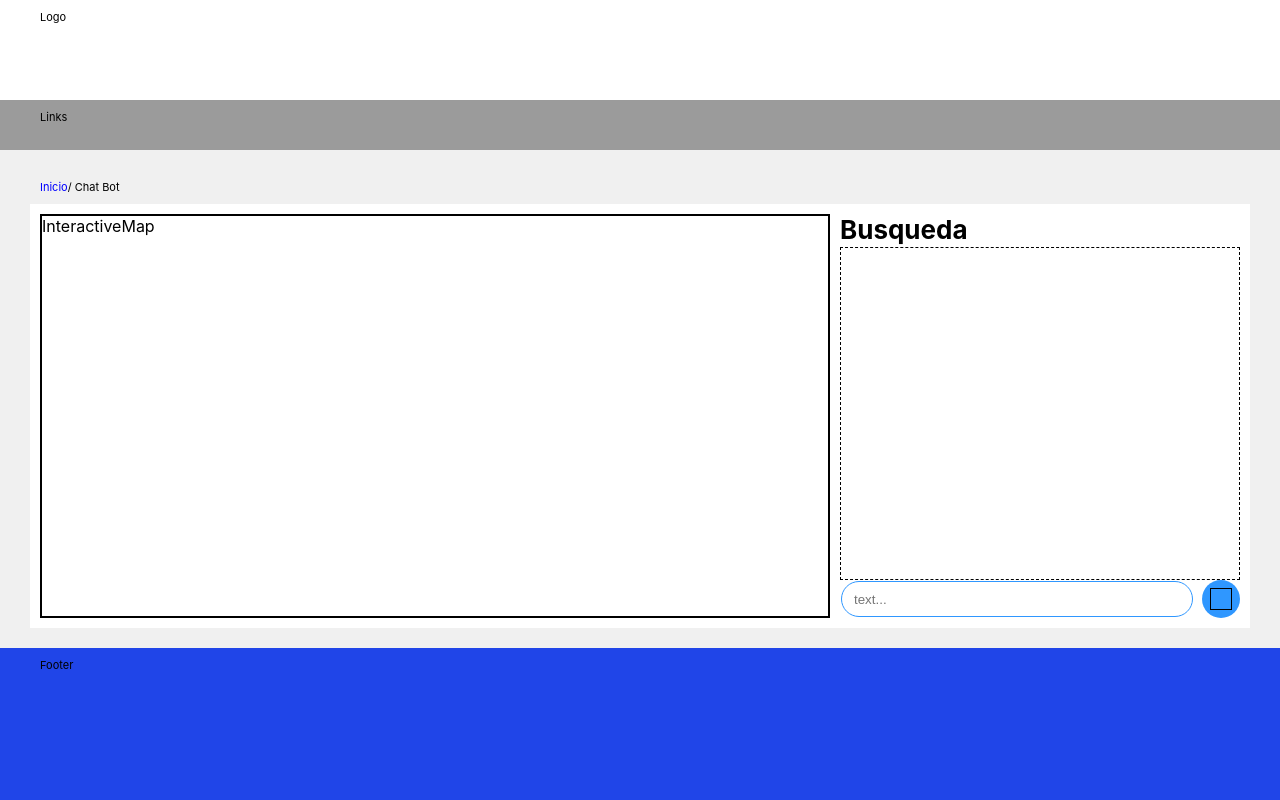
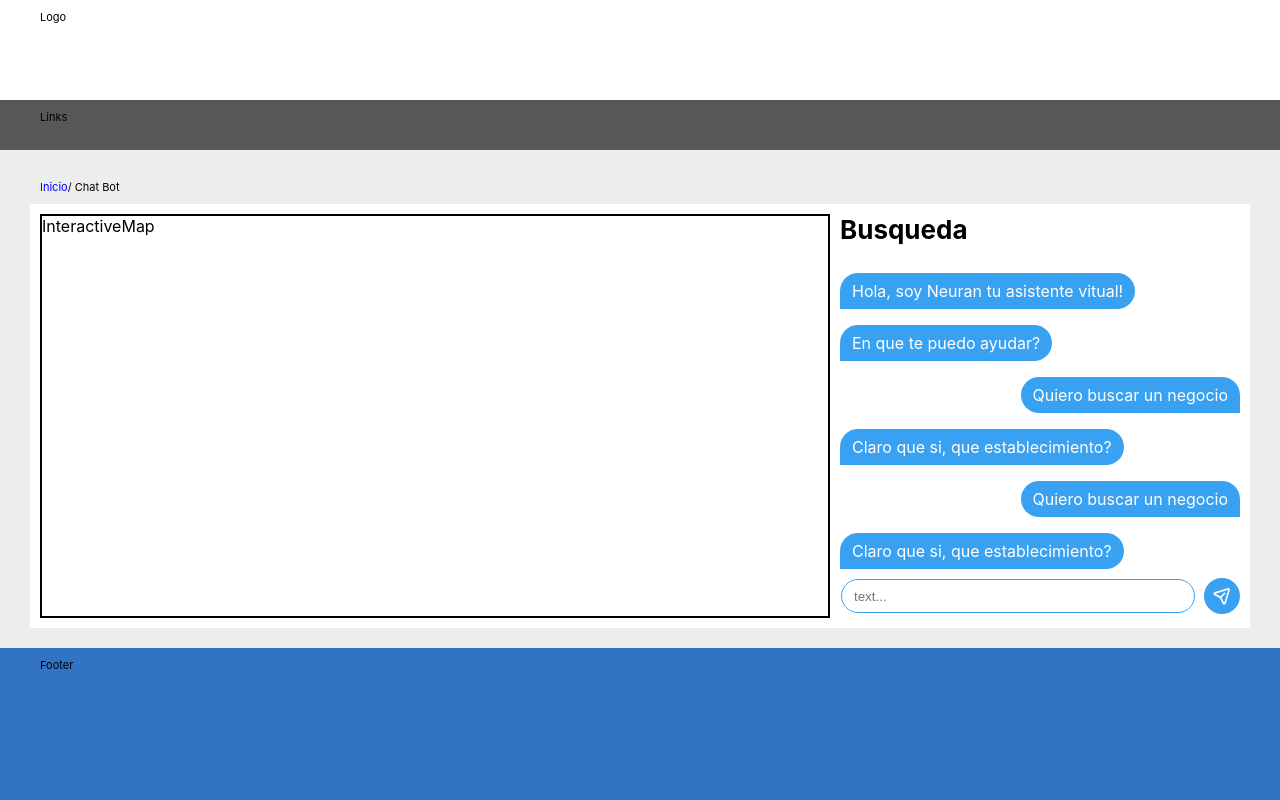
Before and after one commit to sebastianrdz/mapa-interactivo, a React (Create React App) app: page / in a window 1280 px wide. Shown: the top 800 px of the page. Built offline with nearby package versions, Linux system fonts and the light colour scheme; no server answers.

Commit message:
chatbot list

```diff
--- a/src/components/Body.jsx
+++ b/src/components/Body.jsx
@@ -20,7 +20,7 @@ function Body() {
 export default Body;
 
 const BodyWrapper = styled.div`
-	background-color: #f0f0f0;
+	background-color: #EDEDED;
 	padding: 20px;
 `;
 
--- /dev/null
+++ b/src/components/Bubble.jsx
@@ -0,0 +1,24 @@
+import styled from "@emotion/styled";
+
+const Bubble = (props) => {
+	return (
+		<BubbleRow>
+			<BubbleContent client={props.client}>{props.children}</BubbleContent>
+		</BubbleRow>
+	);
+};
+
+export default Bubble;
+
+const BubbleRow = styled.div`
+  display: flex;
+	margin: 8px 0;
+`;
+const BubbleContent = styled.div`
+  color: white;
+  border-radius: ${props => props.client === "bot" ? "20px 20px 20px 0" : "20px 20px 0 20px"};
+	padding: 8px 12px;
+	width: fit-content;
+	background-color: #38a1f2;
+  margin-left: ${props => props.client === "bot" ? "" : "auto"};
+`;
--- a/src/components/ChatBot.jsx
+++ b/src/components/ChatBot.jsx
@@ -1,17 +1,70 @@
 import { useState } from "react";
 import { dispatchIntention } from "../api/intentionApi";
 import styled from "@emotion/styled";
+import { Bubble } from "../components";
+import { SendIcon } from "../img";
 
 function ChatBot() {
 	const [inputText, setInputText] = useState("");
+	const [history, setHistory] = useState([
+		{
+			message: "Hola, soy Neuran tu asistente vitual!",
+			client: "bot",
+		},
+		{
+			message: "En que te puedo ayudar?",
+			client: "bot",
+		},
+		{
+			message: "Quiero buscar un negocio",
+			client: "user",
+		},
+		{
+			message: "Claro que si, que establecimiento?",
+			client: "bot",
+		},
+		{
+			message: "Quiero buscar un negocio",
+			client: "user",
+		},
+		{
+			message: "Claro que si, que establecimiento?",
+			client: "bot",
+		},
+		{
+			message: "Quiero buscar un negocio",
+			client: "user",
+		},
+		{
+			message: "Claro que si, que establecimiento?",
+			client: "bot",
+		},
+		{
+			message: "Quiero buscar un negocio",
+			client: "user",
+		},
+		{
+			message: "Claro que si, que establecimiento?",
+			client: "bot",
+		},
+	]);
 	// const [response, setResponse] = useState({});
 
 	return (
 		<ChatBotWrapper>
 			<ChatHeader> Busqueda </ChatHeader>
-			<ChatHistory></ChatHistory>
+			<ChatHistory>
+				{history.map((content) => {
+					return <Bubble client={content.client}>{content.message}</Bubble>;
+				})}
+			</ChatHistory>
 			<ChatInputWrapper>
-				<ChatInputBox placeholder="text..." onChange={(e) => {setInputText(e.target.value)}}/>
+				<ChatInputBox
+					placeholder="text..."
+					onChange={(e) => {
+						setInputText(e.target.value);
+					}}
+				/>
 				<ChatButton onClick={dispatchIntention(inputText)}>
 					<SendIcon />
 				</ChatButton>
@@ -28,20 +81,23 @@ const ChatBotWrapper = styled.div`
 	width: 100%;
 	margin-left: 10px;
 	max-width: 400px;
-	/* border: 1px solid red; */
+	max-height: 400px; // ?
 `;
 
 const ChatHeader = styled.div`
 	height: 40px;
-	/* border: 1px solid green; */
 	font-size: 26px;
 	font-weight: 700;
-`
+	margin-bottom: 20px;
+`;
 
 const ChatHistory = styled.div`
 	height: 100%;
-	border: 1px dashed black;
-`
+	display: flex;
+	flex-direction: column;
+	overflow: scroll;
+	padding-bottom: 10px;
+`;
 
 const ChatInputWrapper = styled.div`
 	display: flex;
@@ -50,32 +106,29 @@ const ChatInputWrapper = styled.div`
 
 const ChatInputBox = styled.input`
 	border-radius: 20px;
-	border: 1px solid #2f97ff;
+	border: 1px solid #38a1f2;
 	margin: 1px;
 	padding: 6px 12px;
 	outline: none;
 	width: 100%;
-	:hover, :focus {
-		border: 2px solid #2f97ff;
+	:hover,
+	:focus {
+		border: 2px solid #38a1f2;
 		margin: 0px;
 	}
 `;
 
 const ChatButton = styled.button`
+	display: flex;
+	align-items: center;
 	border-radius: 999px;
 	border: none;
-	background-color: #2f97ff;
+	background-color: #38a1f2;
 	color: #fff;
 	padding: 8px;
 	margin-left: 8px;
 	cursor: pointer;
 	:hover {
-		background-color: #2784e0;
+		background-color: #2098f3;
 	}
 `;
-
-const SendIcon = styled.div`
-	border: 1px solid black;
-	width: 20px;
-	height: 20px;
-`;
--- a/src/components/Footer.jsx
+++ b/src/components/Footer.jsx
@@ -15,7 +15,7 @@ function Footer() {
 export default Footer;
 
 const FooterWrapper = styled.div`
-	background-color: #2045e8;
+	background-color: #3273C3;
 `;
 const FooterContainer = styled.div`
 	height: 300px;
@@ -27,5 +27,5 @@ const FooterContainer = styled.div`
 `;
 const CopyRight = styled.div`
 	height: 33px;
-	background-color: #7c7c7c;
+	background-color: #575756;
 `;
--- a/src/components/Navbar.jsx
+++ b/src/components/Navbar.jsx
@@ -28,7 +28,7 @@ const NavHeaderLimit = styled.div`
 `;
 
 const NavLinks = styled.div`
-	background-color: #9b9b9b;
+	background-color: #575756;
 `;
 const NavLinksLimit = styled.div`
 	height: 30px;
--- a/src/components/index.js
+++ b/src/components/index.js
@@ -3,3 +3,4 @@ export { default as Footer } from "./Footer";
 export { default as ChatBot } from "./ChatBot";
 export { default as Body } from "./Body";
 export { default as InteractiveMap } from "./InteractiveMap";
+export { default as Bubble } from "./Bubble";
--- /dev/null
+++ b/src/img/index.js
@@ -0,0 +1 @@
+export { ReactComponent as SendIcon } from './Icons/Paper_Plane.svg';
```
Also changed, not shown: src/constants.jsx (added, +10 -0 lines), src/img/Icons/Paper_Plane.svg (added).
